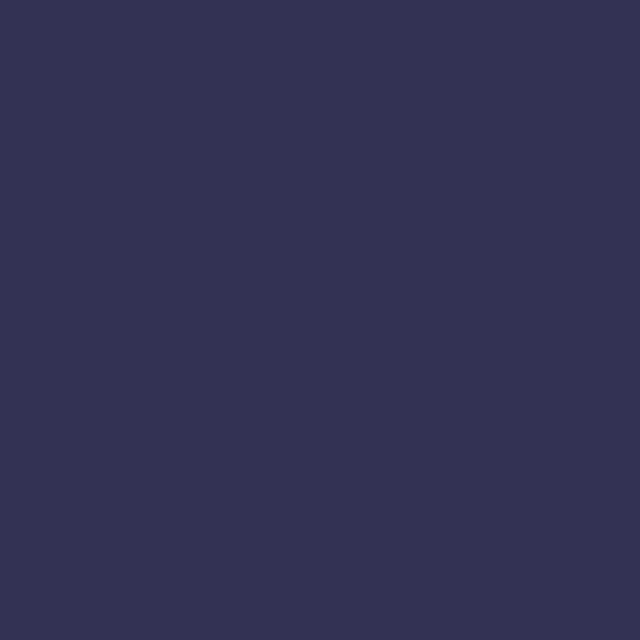
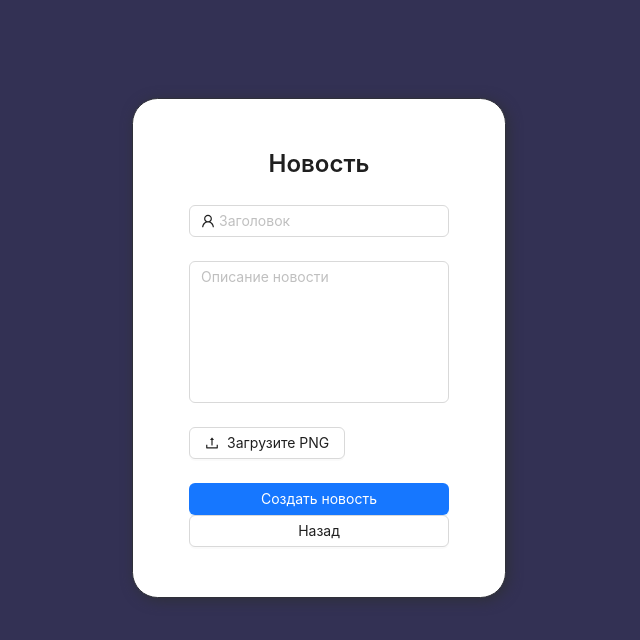
Before and after one commit to VladFomin17/jnews-app, a React (Vite) app: page /news/create in a window 1280 px wide. Before the commit this address had no page. Shown: the top 640 px of the page, without its empty margins (321-961 px from the left). Built offline with nearby package versions, Linux system fonts and the light colour scheme.

Commit message:
add create and edit news pages

```diff
--- a/src/App.tsx
+++ b/src/App.tsx
@@ -7,6 +7,8 @@ import AdminPage from "./pages/AdminPage/AdminPage.tsx";
 import AdminEditUser from "./pages/AdminEditUser/AdminEditUser.tsx";
 import AdminCreateUser from "./pages/AdminCreateUser/AdminCreateUser.tsx";
 import NewsPage from "./pages/NewsPage/NewsPage.tsx";
+import CreateNewsPage from "./pages/CreateNewsPage/CreateNewsPage.tsx";
+import EditNewsPage from "./pages/EditNewsPage/EditNewsPage.tsx";
 
 const App = () => {
     return (
@@ -20,6 +22,8 @@ const App = () => {
                 <Route path="/admin/edit/:id" element={<AdminEditUser />} />
                 <Route path="/admin" element={<AdminPage />} />
                 <Route path="/admin/create" element={<AdminCreateUser />} />
+                <Route path="/news/edit/:id" element={<EditNewsPage />} />
+                <Route path="/news/create" element={<CreateNewsPage />} />
             </Routes>
         </BrowserRouter>
     );
--- a/src/hooks/useProfile.ts
+++ b/src/hooks/useProfile.ts
@@ -15,7 +15,6 @@ export function useProfile() {
             if (result.status === 200 && result.data) {
                 return result.data;
             } else if (result.status === 500) {
-                navigate("/");
                 throw new Error("Ошибка авторизации");
             } else {
                 throw new Error("Ошибка соединения с сервером");
--- /dev/null
+++ b/src/modules/NewsForm/components/NewsForm.module.css
@@ -0,0 +1,16 @@
+.formContainer {
+    min-width: fit-content;
+    min-height: fit-content;
+    display: flex;
+    padding: 2vw;
+    flex-direction: column;
+    border: 1px solid #2f3039;
+    border-radius: 2vw;
+    width: 25vw;
+    height: 30vw;
+    align-items: center;
+    gap: 1vw;
+    box-shadow: 0.2vw 0.2vw 1vw #2f3039;
+    margin-top: 7vw;
+    background-color: white;
+}
--- /dev/null
+++ b/src/modules/NewsForm/components/NewsForm.tsx
@@ -0,0 +1,99 @@
+import {Button, Form, Input, Typography, Upload, type UploadFile, type UploadProps} from "antd";
+import {UploadOutlined, UserOutlined} from "@ant-design/icons";
+import {useState} from "react";
+import type {NewsFormType } from "../../../types/types.ts";
+import classes from './NewsForm.module.css'
+import {useNavigate} from "react-router-dom";
+
+const NewsForm = () => {
+    const [newsData, setNewsData] = useState<NewsFormType>({
+        title: '',
+        description: '',
+        image: null,
+    });
+    const [fileList, setFileList] = useState<UploadFile[]>([]);
+    const [form] = Form.useForm();
+    const navigate = useNavigate();
+
+    const onFinish = () => {
+
+    }
+
+    const props: UploadProps = {
+        maxCount: 1,
+        fileList,
+        listType: "picture", // важно!
+        beforeUpload: (file) => {
+            if (!file.type.startsWith("image/")) {
+                return Upload.LIST_IGNORE;
+            }
+            return false;
+        },
+        onChange(info) {
+            setFileList(info.fileList);
+
+            const latest = info.fileList[0]?.originFileObj;
+
+            if (latest) {
+                console.log("Файл выбран:", latest);
+                setNewsData(prev => ({ ...prev, image: latest }));
+            }
+        },
+        onRemove() {
+            setFileList([]);
+            setNewsData(prev => ({ ...prev, image: null }));
+        },
+    };
+
+    return (
+        <div className={classes.formContainer}>
+            <Typography.Title level={3}>Новость</Typography.Title>
+            <Form
+                form={form}
+                name="signUp"
+                initialValues={{remember: true}}
+                style={{maxWidth: 360}}
+                onFinish={onFinish}
+            >
+                <Form.Item
+                    name="title"
+                    rules={[{required: true, message: 'Введите заголовок'}]}
+                >
+                    <Input name="title"
+                           onChange={() => {}}
+                           value={newsData.title}
+                           prefix={<UserOutlined/>} placeholder="Заголовок"/>
+                </Form.Item>
+                <Form.Item
+                    name="description"
+                    rules={[{required: true, message: 'Введите описание'}]}
+                >
+                    <Input.TextArea
+                        name="description"
+                        value={newsData.description}
+                        onChange={() => {}}
+                        rows={6}
+                        placeholder="Описание новости"
+                        style={{ resize: 'none' }}
+                    />
+                </Form.Item>
+                <Form.Item>
+                    <Upload {...props}>
+                        <Button icon={<UploadOutlined/>}>Загрузите PNG</Button>
+                    </Upload>
+                </Form.Item>
+
+                <Form.Item>
+                    <Button block type="primary" htmlType="submit">
+                        Создать новость
+                    </Button>
+                    <Button onClick={() => navigate(-1)} block variant="outlined">
+                        Назад
+                    </Button>
+                </Form.Item>
+            </Form>
+        </div>
+    );
+};
+
+export default NewsForm;
--- a/src/modules/NewsList/components/NewsList.module.css
+++ b/src/modules/NewsList/components/NewsList.module.css
@@ -15,3 +15,14 @@
     height: 20vw;
     border-radius: 8px;
 }
+
+.header {
+    display: flex;
+    justify-content: space-between;
+}
+
+.buttons {
+    display: flex;
+    flex-direction: row;
+    gap: 1vw;
+}
--- a/src/modules/NewsList/components/NewsList.tsx
+++ b/src/modules/NewsList/components/NewsList.tsx
@@ -1,15 +1,15 @@
-import {Card, Typography} from "antd";
+import {Button, Card, Typography} from "antd";
 import classes from './NewsList.module.css';
 import { EditOutlined, DeleteOutlined } from '@ant-design/icons';
 import {useEffect, useState} from "react";
 import type {NewsType} from "../../../types/types.ts";
-
-const actions: React.ReactNode[] = [
-    <EditOutlined key="edit" />,
-    <DeleteOutlined key="delete"/>,
-];
+import {useNavigate} from "react-router-dom";
+import {useProfile} from "../../../hooks/useProfile.ts";
 
 const NewsList = () => {
+    const navigate = useNavigate();
+    const { userData } = useProfile();
+    const [actions, setActions] = useState<React.ReactNode[]>([]);
     const news: NewsType[] = [
         {
             id: 1,
@@ -48,9 +48,29 @@ const NewsList = () => {
         });
     }, [news]);
 
+    useEffect(() => {
+        if (userData?.role === 'MODERATOR') {
+            setActions([
+                <EditOutlined key="edit" />,
+                <DeleteOutlined key="delete"/>,
+            ])
+        }
+    }, []);
+
     return (
         <div className={classes.page}>
-            <Typography.Title level={3}>Новости</Typography.Title>
+            <div className={classes.header}>
+                <Typography.Title level={3}>Новости</Typography.Title>
+                <div className={classes.buttons}>
+                    {userData?.role === 'MODERATOR'
+                        && <Button onClick={() => navigate('/news/create')}>Добавить</Button>
+                    }
+                    {userData
+                        ? <Button onClick={() => navigate('/account')}>Профиль</Button>
+                        : <Button onClick={() => navigate('/login')}>Войти</Button>
+                    }
+                </div>
+            </div>
             {news.map(item =>
                 <Card
                     hoverable
--- a/src/modules/PersonalAccount/components/PersonalAccount.tsx
+++ b/src/modules/PersonalAccount/components/PersonalAccount.tsx
@@ -87,6 +87,7 @@ const PersonalAccount = () => {
                             </Upload>
                         )}
                         <Button onClick={() => navigate('/account/edit')}>Редактировать</Button>
+                        <Button onClick={() => navigate('/')}>Новости</Button>
                         {userData?.role === 'ADMIN'
                             && <Button onClick={() => navigate('/admin')}>Админ-панель</Button>}
                     </div>
--- /dev/null
+++ b/src/pages/CreateNewsPage/CreateNewsPage.tsx
@@ -0,0 +1,11 @@
+import NewsForm from "../../modules/NewsForm/components/NewsForm.tsx";
+
+const CreateNewsPage = () => {
+    return (
+        <div className='container'>
+            <NewsForm/>
+        </div>
+    );
+};
+
+export default CreateNewsPage;
--- /dev/null
+++ b/src/pages/EditNewsPage/EditNewsPage.tsx
@@ -0,0 +1,11 @@
+import NewsForm from "../../modules/NewsForm/components/NewsForm.tsx";
+
+const EditNewsPage = () => {
+    return (
+        <div className='container'>
+            <NewsForm/>
+        </div>
+    );
+};
+
+export default EditNewsPage;
--- a/src/types/types.ts
+++ b/src/types/types.ts
@@ -30,3 +30,9 @@ export interface NewsType {
     description: string;
     imageSrc: string;
 }
+
+export interface NewsFormType {
+    title: string;
+    description: string;
+    image: RcFile | null;
+}
```
